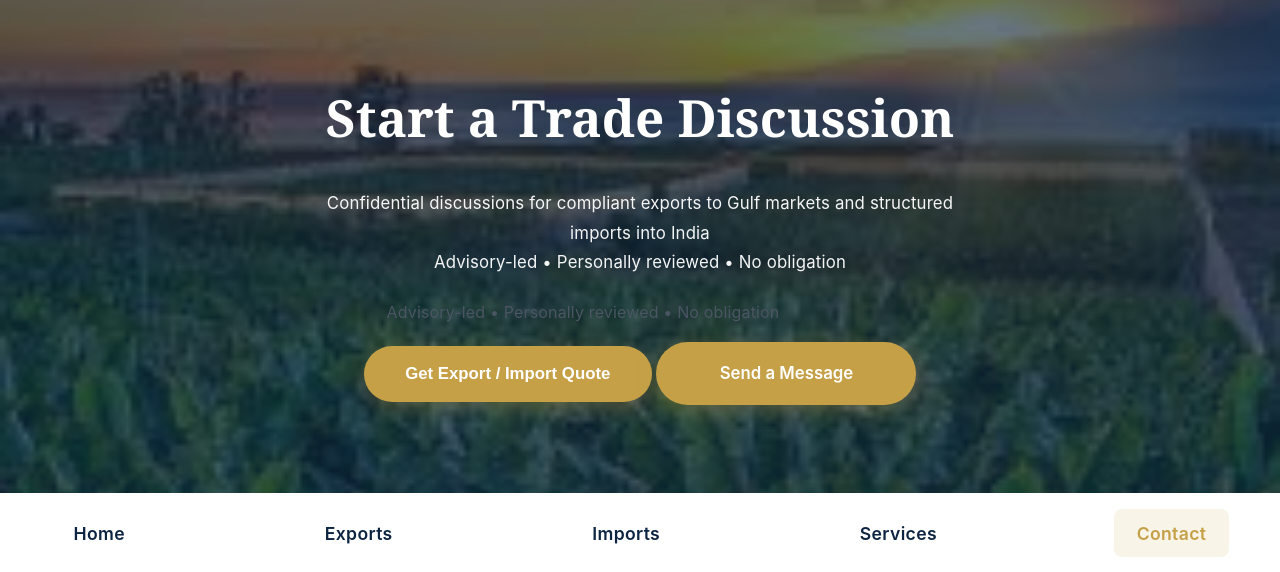
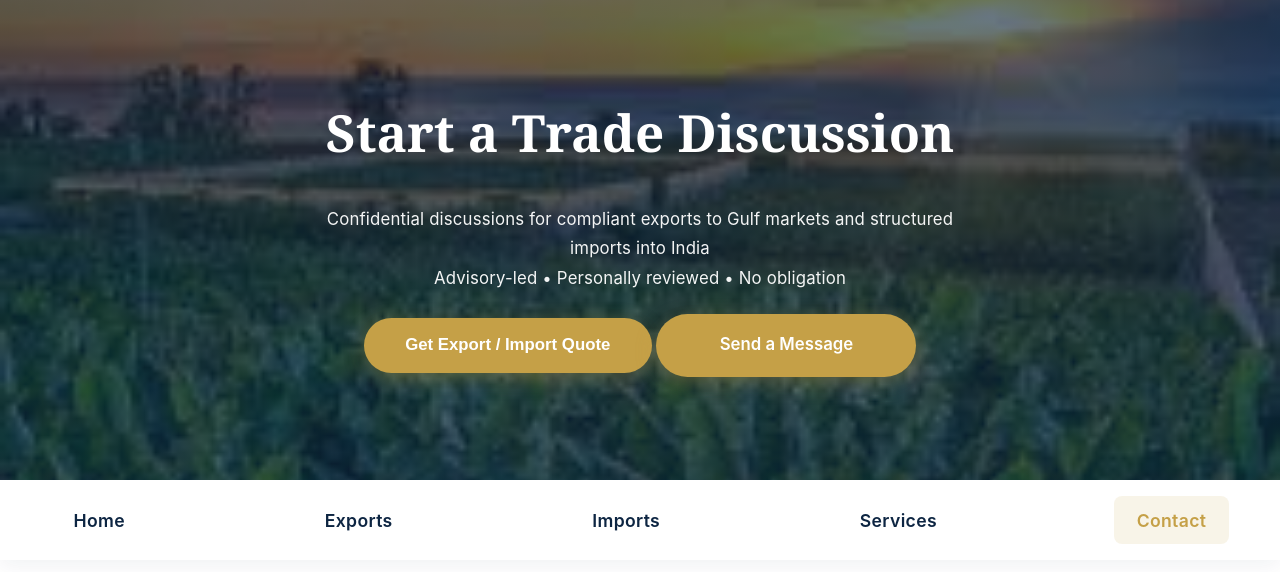
Before and after one commit to ITwArRiOr001/Royal-Exotic-Farms, a Flask app: page /contact in a window 1280 px wide. Shown: the top 572 px of the page. Run offline with Flask 3, Linux system fonts and the light colour scheme; some web fonts are replaced.

Commit message:
Update contact.html

```diff
--- a/templates/contact.html
+++ b/templates/contact.html
@@ -72,9 +72,6 @@ Confidential discussions for compliant exports to Gulf markets
 and structured imports into India<br>Advisory-led • Personally reviewed • No obligation
 </p>
 
-<p class="hero-subline">
-Advisory-led • Personally reviewed • No obligation
-</p>
     <div class="hero-cta">
       <button
         type="button"
```
